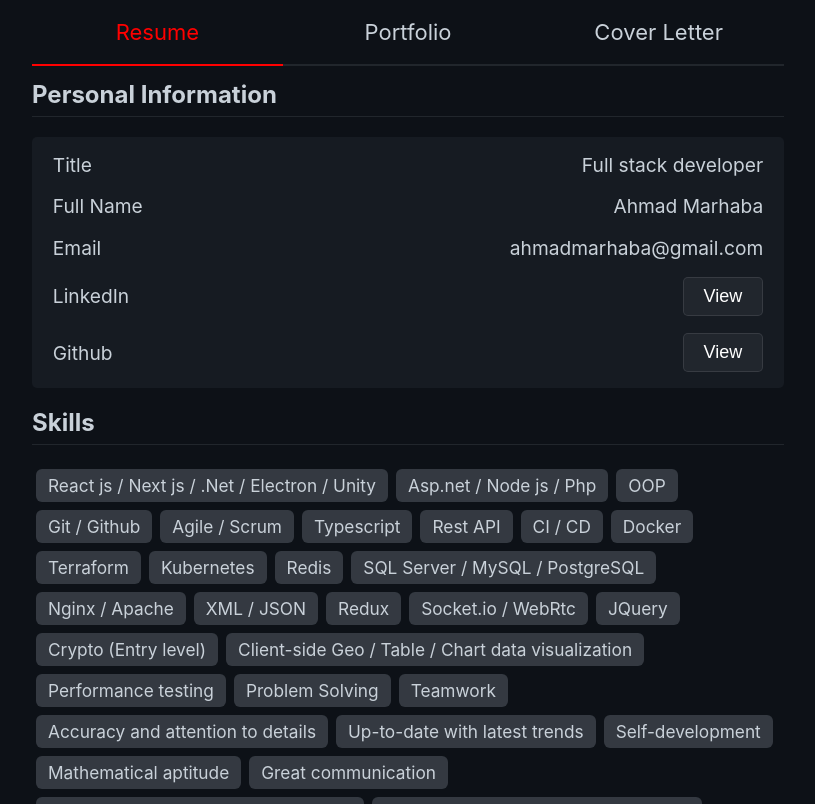
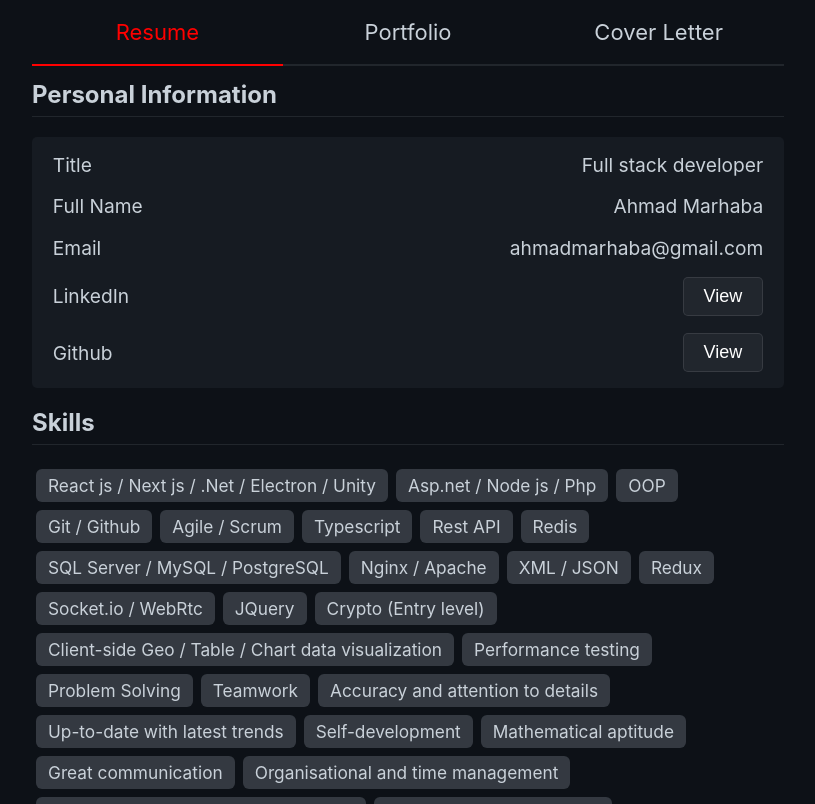
Before and after one commit to ahmadmarhaba/ahmadmarhaba.github.io, a React (Create React App) app: page / in a window 1280 px wide. Shown: the top 804 px of the page, without its empty margins (232-1047 px from the left). Built offline with nearby package versions, Linux system fonts and the light colour scheme.

Commit message:
Update Skills.js

```diff
--- a/src/Component/Skills.js
+++ b/src/Component/Skills.js
@@ -12,10 +12,10 @@ function Skills() {
                 <span>{`Agile / Scrum`}</span>
                 <span>{`Typescript`}</span>
                 <span>{`Rest API`}</span>
-                <span>{`CI / CD`}</span>
+                {/* <span>{`CI / CD`}</span>
                 <span>{`Docker`}</span>
                 <span>{`Terraform`}</span>
-                <span>{`Kubernetes`}</span>
+                <span>{`Kubernetes`}</span> */}
                 <span>{`Redis`}</span>
                 <span>{`SQL Server / MySQL / PostgreSQL`}</span>
                 <span>{`Nginx / Apache`}</span>
```
